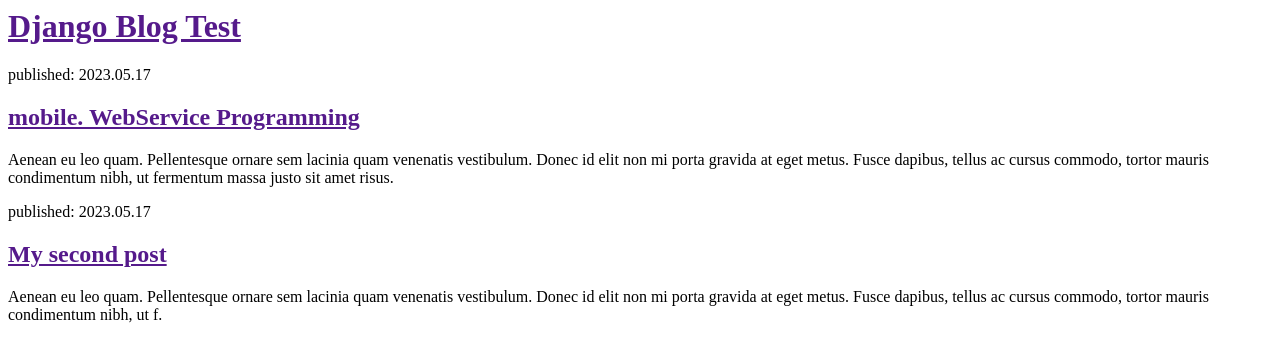
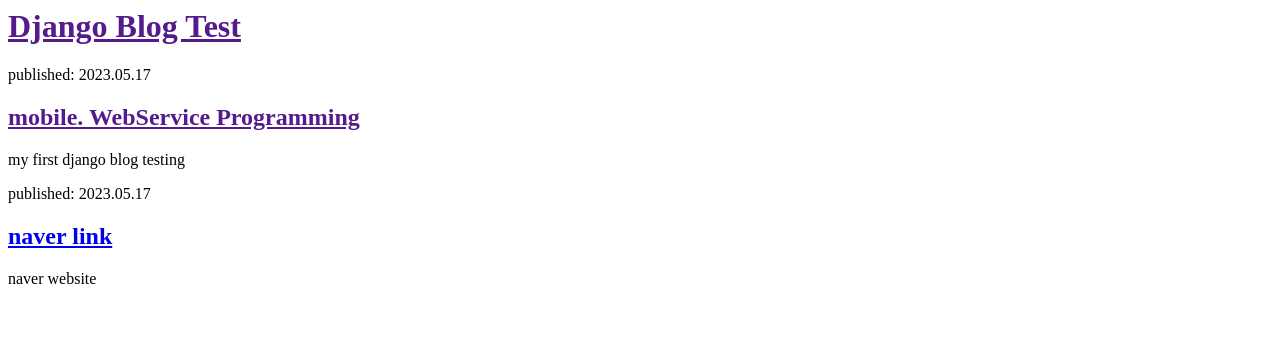
Before and after one commit to Bomin-Seo/django_blog, a Django app: page / in a window 1280 px wide. Shown: the top 362 px of the page. Run offline with Django 3.2, Linux system fonts and the light colour scheme.

Commit message:
editing html

```diff
--- a/blog/templates/blog/post_list.html
+++ b/blog/templates/blog/post_list.html
@@ -9,12 +9,12 @@
       <div>
          <p>published: 2023.05.17</p>
          <h2><a href="">mobile. WebService Programming</a></h2>
-         <p>Aenean eu leo quam. Pellentesque ornare sem lacinia quam venenatis vestibulum. Donec id elit non mi porta gravida at eget metus. Fusce dapibus, tellus ac cursus commodo, tortor mauris condimentum nibh, ut fermentum massa justo sit amet risus.</p>
+         <p>my first django blog testing</p>
       </div>
       <div>
          <p>published: 2023.05.17</p>
-         <h2><a href="">My second post</a></h2>
-         <p>Aenean eu leo quam. Pellentesque ornare sem lacinia quam venenatis vestibulum. Donec id elit non mi porta gravida at eget metus. Fusce dapibus, tellus ac cursus commodo, tortor mauris condimentum nibh, ut f.</p>
+         <h2><a href="https://www.naver.com/">naver link</a></h2>
+         <p>naver website</p>
       </div>
    </body>
 </html>
```
